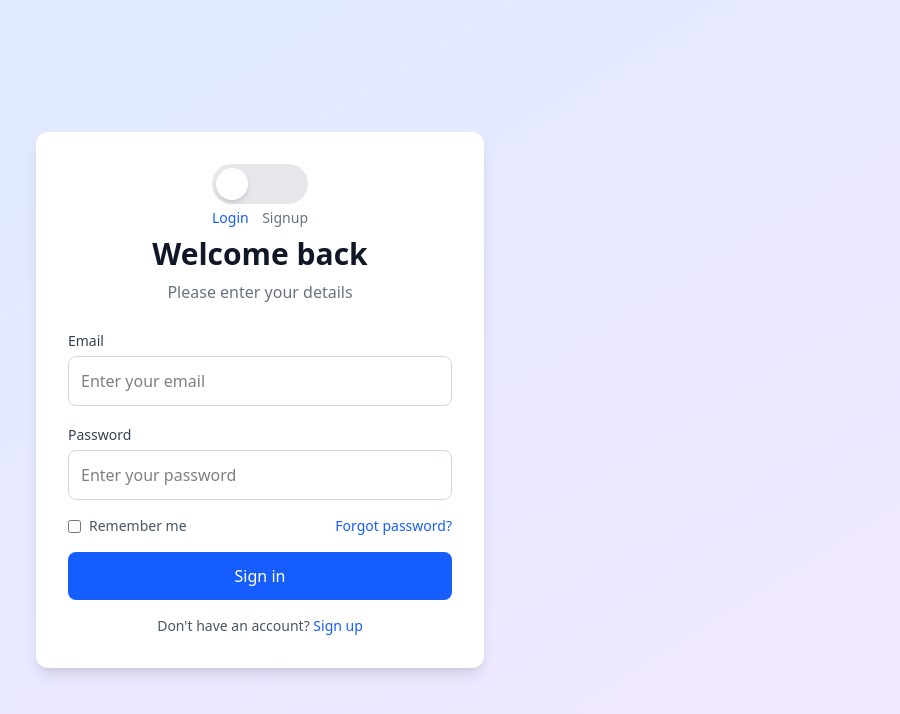
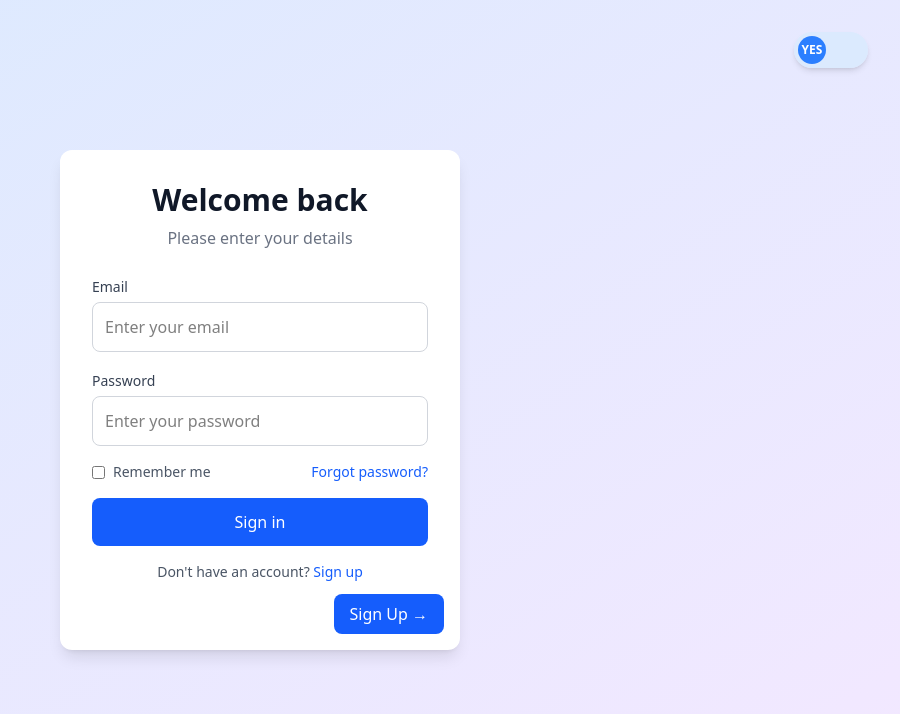
Before and after one commit to itssoumodip/React-login-signup, a React (Vite) app in the folder login-signup/: page / in a window 1280 px wide. Shown: the top 714 px of the page, without its empty margins (380-1280 px from the left). Built offline with nearby package versions, Linux system fonts and the light colour scheme.

Commit message:
refactor: implement 3D flip effect for login and signup forms with toggle button

```diff
--- a/login-signup/src/App.jsx
+++ b/login-signup/src/App.jsx
@@ -1,48 +1,55 @@
 import './index.css'
 import Login from './components/Login'
 import Signup from './components/Signup'
-import ForgotPassword from './components/ForgotPassword'
+import ToggleButton from './components/ToggleButton'
+import { useState } from 'react'
 
 function App() {
-  const currentPage = localStorage.getItem('currentPage') || 'login'
+  const [isFlipped, setIsFlipped] = useState(false)
 
-  const toggleForm = () => {
-    const newPage = currentPage === 'login' ? 'signup' : 'login'
-    localStorage.setItem('currentPage', newPage)
-    window.location.reload()
-  }
-
-  const switchPage = (page) => {
-    localStorage.setItem('currentPage', page)
-    window.location.reload()
+  const handleFlip = () => {
+    setIsFlipped(!isFlipped)
   }
 
   return (
     <div className="min-h-screen bg-gradient-to-br from-blue-100 to-purple-100 flex items-center justify-center p-4">
-      <div className="max-w-md w-full">
-        <div className="bg-white rounded-xl shadow-lg p-8">
-          {/* Toggle Switch Button */}
-          <div className="flex justify-center mb-8">
-            <div className="relative">
-              <div className="w-24 h-10 bg-gray-200 rounded-full p-1 cursor-pointer"
-                   onClick={toggleForm}>
-                <div className={`w-8 h-8 bg-white rounded-full shadow-md transform duration-300 ease-in-out ${
-                  currentPage === 'login' ? 'translate-x-0' : 'translate-x-14'
-                }`}></div>
-              </div>
-              <span className={`absolute left-0 text-sm font-medium ${
-                currentPage === 'login' ? 'text-blue-600' : 'text-gray-500'
-              } -bottom-6`}>Login</span>
-              <span className={`absolute right-0 text-sm font-medium ${
-                currentPage === 'signup' ? 'text-blue-600' : 'text-gray-500'
-              } -bottom-6`}>Signup</span>
+      {/* Toggle Button */}
+      <div className="absolute top-8 right-8">
+        <ToggleButton
+          isChecked={isFlipped}
+          onChange={handleFlip}
+        />
+      </div>
+
+      {/* Flip Card Container */}
+      <div className="relative w-[400px] h-[500px] group perspective">
+        {/* Card */}
+        <div className={`absolute w-full h-full transition-all duration-500 preserve-3d ${isFlipped ? 'rotate-y-180' : ''}`}>
+          {/* Front - Login */}
+          <div className="absolute w-full h-full backface-hidden">
+            <div className="bg-white rounded-xl shadow-lg p-8 h-full">
+              <Login />
+              <button
+                onClick={handleFlip}
+                className="absolute bottom-4 right-4 bg-blue-600 text-white px-4 py-2 rounded-lg hover:bg-blue-700"
+              >
+                Sign Up →
+              </button>
             </div>
           </div>
 
-          {/* Form Components */}
-          {currentPage === 'login' && <Login switchPage={switchPage} />}
-          {currentPage === 'signup' && <Signup switchPage={switchPage} />}
-          {currentPage === 'forgot' && <ForgotPassword switchPage={switchPage} />}
+          {/* Back - Signup */}
+          <div className="absolute w-full h-full backface-hidden rotate-y-180">
+            <div className="bg-white rounded-xl shadow-lg p-8 h-full">
+              <Signup />
+              <button
+                onClick={handleFlip}
+                className="absolute bottom-4 left-4 bg-blue-600 text-white px-4 py-2 rounded-lg hover:bg-blue-700"
+              >
+                ← Login
+              </button>
+            </div>
+          </div>
         </div>
       </div>
     </div>
--- /dev/null
+++ b/login-signup/src/components/ToggleButton.jsx
@@ -0,0 +1,40 @@
+const ToggleButton = ({ isChecked, onChange }) => {
+  return (
+    <div className="relative inline-block">
+      {/* Button Container */}
+      <div className="w-[74px] h-[36px] relative mx-auto overflow-hidden rounded-full shadow-md">
+        {/* Checkbox Input */}
+        <input
+          type="checkbox"
+          className="w-full h-full opacity-0 z-30 absolute cursor-pointer"
+          checked={isChecked}
+          onChange={onChange}
+        />
+
+        {/* Sliding Knob */}
+        <div className="knob absolute z-20 top-0 left-0 right-0 bottom-0">
+          <span className={`
+            absolute top-1 left-1 w-[28px] h-[28px]
+            flex items-center justify-center
+            text-xs font-bold text-white
+            rounded-full transition-all duration-300 ease-in-out
+            ${isChecked
+              ? 'translate-x-[38px] bg-red-500'
+              : 'translate-x-0 bg-blue-500'
+            }
+          `}>
+            {isChecked ? 'NO' : 'YES'}
+          </span>
+        </div>
+
+        {/* Background Layer */}
+        <div className={`
+          absolute w-full h-full transition-all duration-300
+          ${isChecked ? 'bg-red-100' : 'bg-blue-100'}
+        `}/>
+      </div>
+    </div>
+  )
+}
+
+export default ToggleButton
--- a/login-signup/src/index.css
+++ b/login-signup/src/index.css
@@ -1 +1,21 @@
 @import "tailwindcss";
+@tailwind base;
+@tailwind components;
+@tailwind utilities;
+
+/* Custom styles for 3D flip effect */
+.perspective {
+  perspective: 1000px;
+}
+
+.preserve-3d {
+  transform-style: preserve-3d;
+}
+
+.backface-hidden {
+  backface-visibility: hidden;
+}
+
+.rotate-y-180 {
+  transform: rotateY(180deg);
+}
```
